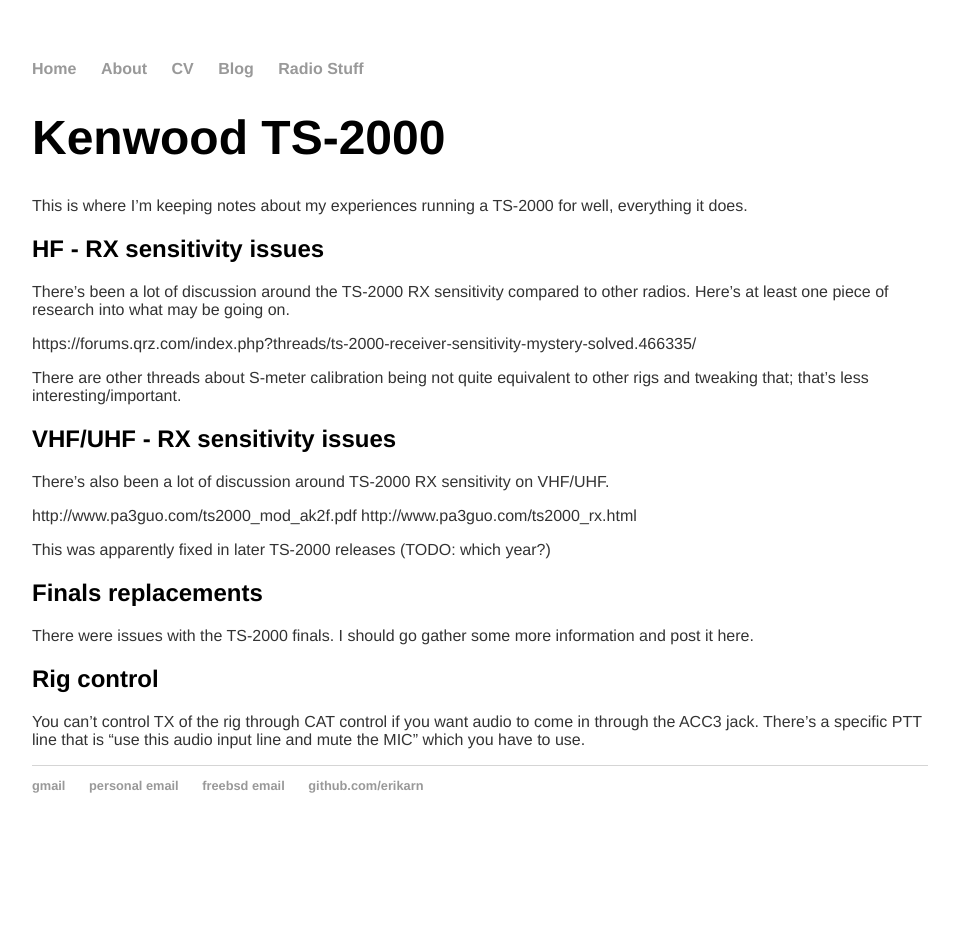
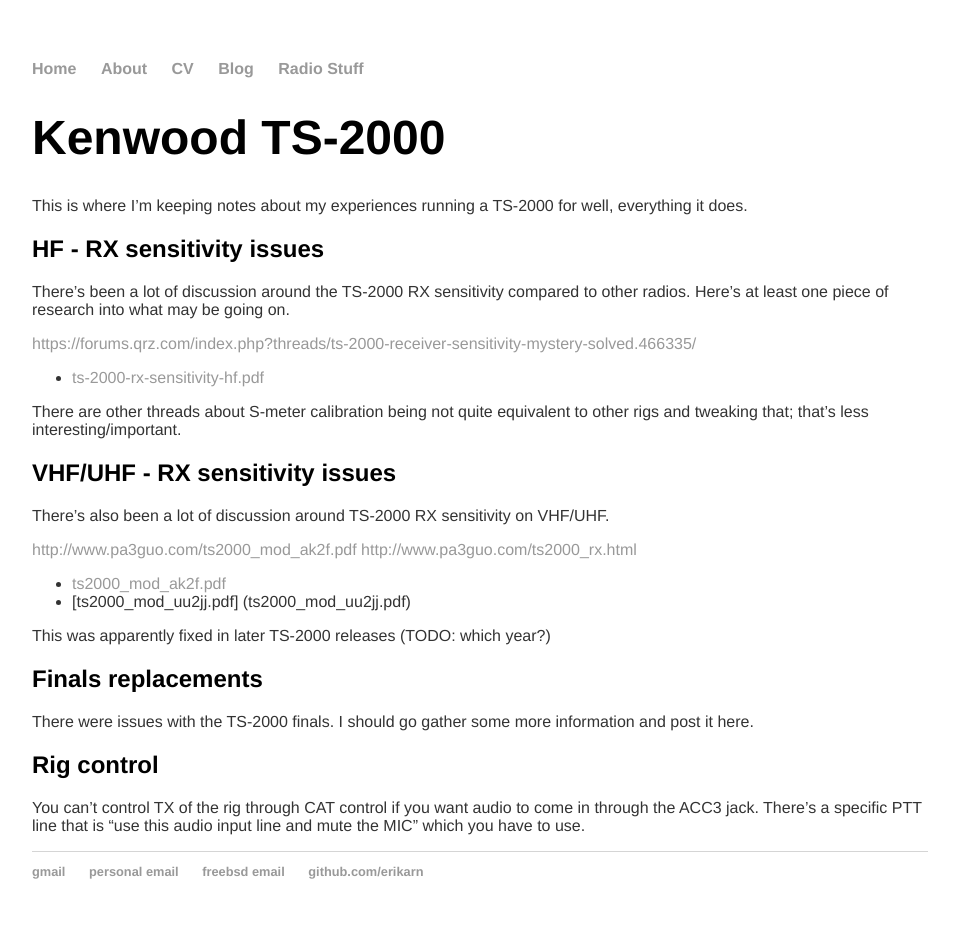
Before and after one commit to erikarn/erikarn.github.io, a Jekyll site: the page built from kenwood/TS-2000/notes.md, in a window 1280 px wide. Shown: the whole page, without its empty margins (160-1119 px from the left). Built offline with Jekyll 4.4.1, drawn with Linux system fonts in a browser that asks for light colours; before the commit the page ends 900 px from its top, so only the background shows below that.

Commit message:
update links to things!

```diff
--- a/kenwood/TS-2000/notes.md
+++ b/kenwood/TS-2000/notes.md
@@ -13,7 +13,9 @@
 There's been a lot of discussion around the TS-2000 RX sensitivity compared to other radios.
 Here's at least one piece of research into what may be going on.
 
-https://forums.qrz.com/index.php?threads/ts-2000-receiver-sensitivity-mystery-solved.466335/
+<https://forums.qrz.com/index.php?threads/ts-2000-receiver-sensitivity-mystery-solved.466335/>
+
+* [ts-2000-rx-sensitivity-hf.pdf](ts-2000-rx-sensitivity-hf.pdf)
 
 There are other threads about S-meter calibration being not quite equivalent
 to other rigs and tweaking that; that's less interesting/important.
@@ -22,8 +24,11 @@
 
 There's also been a lot of discussion around TS-2000 RX sensitivity on VHF/UHF.
 
-http://www.pa3guo.com/ts2000_mod_ak2f.pdf
-http://www.pa3guo.com/ts2000_rx.html
+<http://www.pa3guo.com/ts2000_mod_ak2f.pdf>
+<http://www.pa3guo.com/ts2000_rx.html>
+
+ * [ts2000_mod_ak2f.pdf](ts2000_mod_ak2f.pdf)
+ * [ts2000_mod_uu2jj.pdf] (ts2000_mod_uu2jj.pdf)
 
 This was apparently fixed in later TS-2000 releases (TODO: which year?)
 
```
